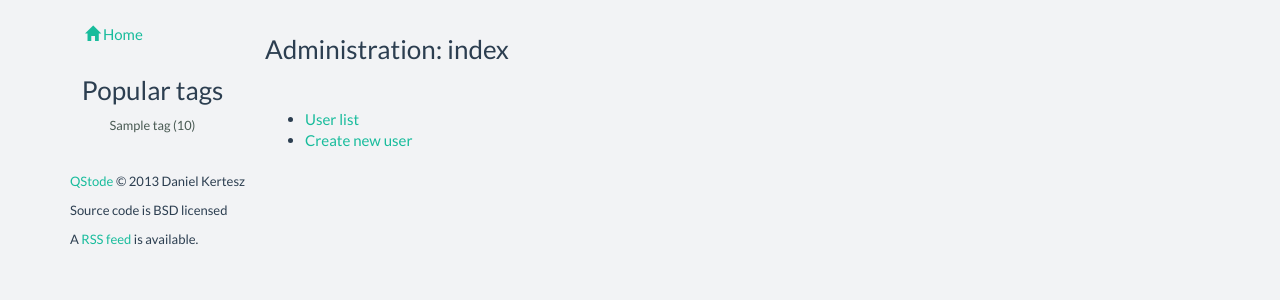
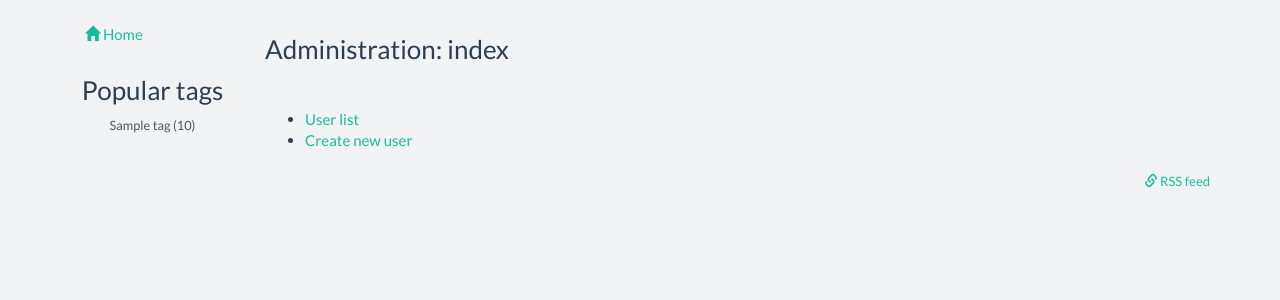
Before and after one commit to piger/qstode, a Python web app: template qstode/templates/admin/index.html in a window 1280 px wide. Shown: the part 61-361 px from the top of the page. Run offline with Jinja, Linux system fonts and the light colour scheme; the template is opened without the code that fills it: most values are stand-ins (such as "Sample title", 1, 10 or a date in 2020); form fields are guessed from the names that the template uses; style sheets or scripts are compiled from the project's sources; some libraries are stand-ins or nearby versions.

Commit message:
I prefer an humble footer

```diff
--- a/qstode/static/css/qstode.less
+++ b/qstode/static/css/qstode.less
@@ -145,8 +145,8 @@ article.bookmark header {
 
 /* FOOTER */
 footer {
-	font-size: 13px;
-	margin-top: 10px;
+  font-size: 13px;
+  margin-top: 10px;
 }
 
 
--- a/qstode/templates/footer.html
+++ b/qstode/templates/footer.html
@@ -22,9 +22,9 @@
       {% endif %}
 
       <footer>
-		<p><a href="https://github.com/piger/qstode" target="_blank">QStode</a> &copy; 2013 Daniel Kertesz</p>
-		<p>Source code is BSD licensed</p>
-		<p>{% trans feed=url_for('feed_recent') %}A <a href="{{ feed }}">RSS feed</a> is available.{% endtrans %}</p>
+        <div class="text-small pull-right">
+	  <p><a href="{{ url_for('feed_recent') }}"><span class="glyphicon glyphicon-link"></span> {% trans %}RSS feed{% endtrans %}</a></p>
+        </div>
       </footer>
     </div>
   </div>
```
Lines whose indentation alone changed are shown as unchanged.
